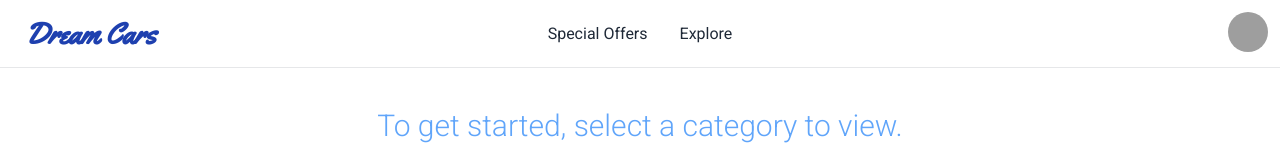
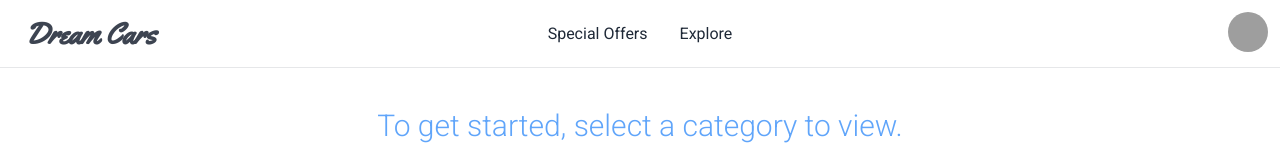
Before and after one commit to oscar-ct/react-dream-cars, a React (Create React App) app: page / in a window 1280 px wide. Shown: the top 160 px of the page. Built offline with nearby package versions, Linux system fonts and the light colour scheme; no server answers; the database is empty; grey boxes are pictures that could not be loaded.

Commit message:
updated title font

```diff
--- a/src/components/Navbar.jsx
+++ b/src/components/Navbar.jsx
@@ -106,7 +106,7 @@ const Navbar = () => {
                     </ul>
                 </div>
                 <Link to={"/"} className={"flex"}>
-                    <span className="btn btn-ghost text-blue-800 rounded-box normal-case text-2xl md:text-3xl custom-font">Dream Cars</span>
+                    <span className="btn btn-ghost text-neutral rounded-box normal-case text-2xl md:text-3xl custom-font">Dream Cars</span>
                 </Link>
             </div>
             <div className="navbar-center hidden lg:flex">
```
